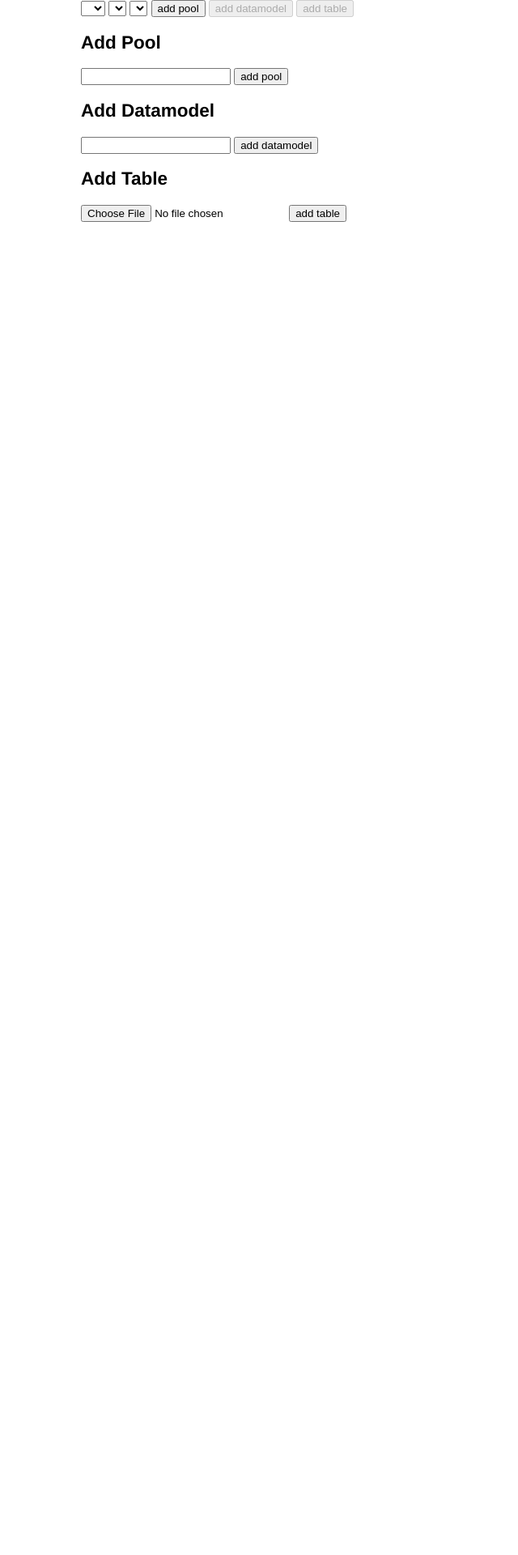
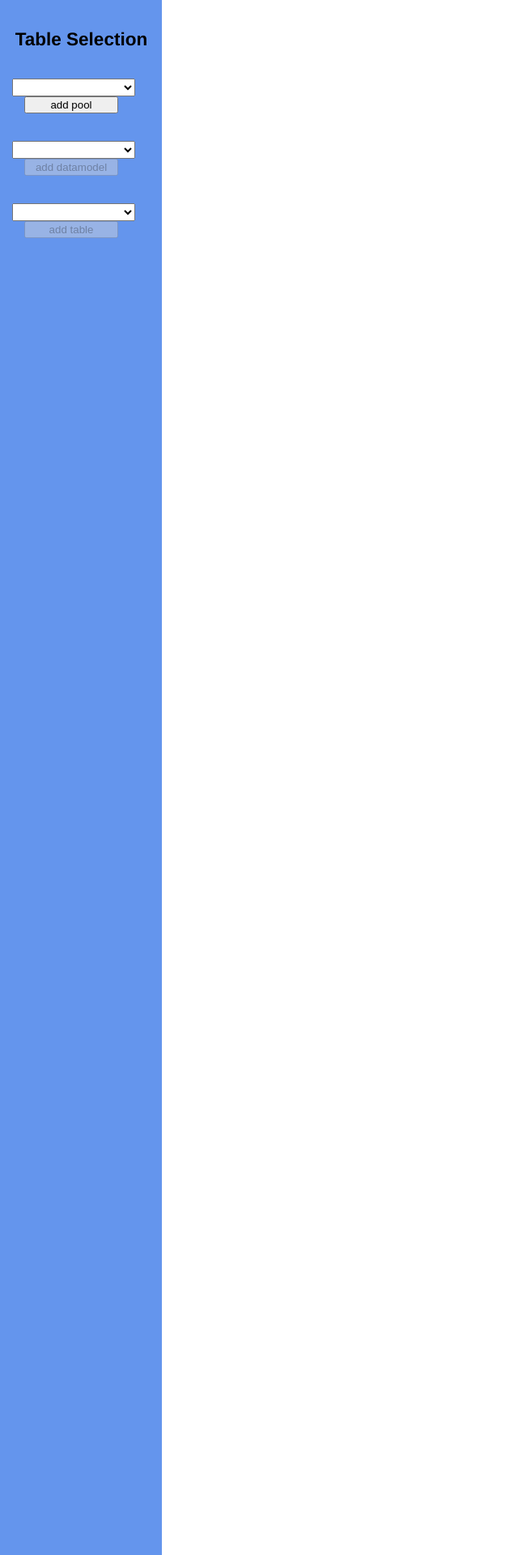
Before and after one commit to ccjake/lab-declarative-Conformance-Checking, a Flask app: page /table_manager in a window 1280 px wide. Shown: the top 1920 px of the page at 81% size, without its empty margins (0-640 px from the left). Before the commit the page ends 274 px from the top, so only its background shows below. Run offline with Flask 2, Linux system fonts and the light colour scheme; lists and menus that the app fills with data are empty; some libraries are stand-ins or nearby versions.

Commit message:
adjust the selection button position.

```diff
--- a/templates/select_func.html
+++ b/templates/select_func.html
@@ -22,7 +22,7 @@
     <span class="select">
         <a href="{{ url_for( 'table_management' ) }}" class="select_url">
             <button>
-                <img src="{{ url_for('static',filename = '/images/upload.png') }}" width="120px">
+                <img src="{{ url_for('static',filename = '/images/discover.png') }}" width="120px">
                 <br>
 
             </button>
--- a/templates/table_management.html
+++ b/templates/table_management.html
@@ -15,28 +15,42 @@
 {#    <p><input type="submit" value="upload log"></p>#}
 {#</form>#}
 
+<div id="select_div" style="background-color: cornflowerblue">
+    <br>
 
+    <h2>&nbsp; &nbsp;Table Selection</h2>
+
+    <br>
     <select id='pools'>
         <option style="display: none"></option>
         {% for pool in pools %}
             <option value="{{ pool }}" onselect="gradeChange()">{{ pool }}</option>
         {% endfor %}
     </select>
-
+    <br>
+    <button class="add_pool_open" id="add_pool_open">add pool</button>
+    <br>
+    <br>
+    <br>
 
     <select id='datamodel'>
     </select>
+    <br>
+    <button class="add_datamodel_open" id="add_datamodel_open">add datamodel</button>
+    <br>
+    <br>
+    <br>
+    <select id="table">
 
-<select id="table">
+
     </select>
-
-<button class="add_pool_open" id="add_pool_open">add pool</button>
-<button class="add_datamodel_open" id="add_datamodel_open">add datamodel</button>
+    <br>
     <button class="add_table_open" id="add_table_open">add table</button>
+</div>
 
 
 <section id="add_pool">
-    <h2>Add Pool</h2>
+    <h3 style="color: darkred">Add Pool</h3>
     <form method="POST">
         <input type="text" name="add_pool" required>
         <input type="submit" value="add pool">
@@ -44,9 +58,9 @@
 </section>
 
 <section id="add_datamodel">
-    <h2>Add Datamodel</h2>
+    <h3>Add Datamodel</h3>
     <form method="POST">
-        <input type="text" name="add_datamodel" id="to_add_datamodel_name" required >
+        <input type="text" name="add_datamodel" id="to_add_datamodel_name" required>
         <input type="submit" value="add datamodel">
     </form>
 </section>
@@ -55,7 +69,7 @@
     <h2>Add Table</h2>
     <form method="POST" enctype=multipart/form-data>
         <input type="file" name="add_table" id="to_add_table" required accept=".xes">
-        <input type="submit"  value="add table">
+        <input type="submit" value="add table">
     </form>
 </section>
 
@@ -89,7 +103,11 @@
 
         datamodel.empty();
         datamodel.append($('<option/>'));
-        $("#to_add_datamodel_name").after($('<input/>', {'type': 'hidden', 'value': pool.val(),'name':'selected_pool'}))
+        $("#to_add_datamodel_name").after($('<input/>', {
+            'type': 'hidden',
+            'value': pool.val(),
+            'name': 'selected_pool'
+        }))
         var datamodels_sel = datamodels[pool.val()];
         for (var i in datamodels_sel) {
             datamodel.append($('<option/>', {'value': datamodels_sel[i], 'text': datamodels_sel[i]}))
@@ -101,8 +119,12 @@
         table.empty();
         table.append($('<option/>'));
         var tables_sel = tables[datamodel.val()];
-        $('#to_add_table').after($('<input/>', {'type': 'hidden', 'value': pool.val(),'name':'selected_pool'}))
-        $('#to_add_table').after($('<input/>', {'type': 'hidden', 'value': datamodel.val(),'name':'selected_datamodel'}))
+        $('#to_add_table').after($('<input/>', {'type': 'hidden', 'value': pool.val(), 'name': 'selected_pool'}))
+        $('#to_add_table').after($('<input/>', {
+            'type': 'hidden',
+            'value': datamodel.val(),
+            'name': 'selected_datamodel'
+        }))
         {#$('#to_add_table').after($('<input/>', {'type': 'text', 'value': datamodel.val(),'name':'selected_pool'}))#}
 
         for (var i in tables_sel) {
@@ -129,5 +151,31 @@
 </script>
 
 
+<script>
+
+    $(function () {
+        $('#select_div').offset({
+            left: 0,
+            top: 0
+        })
+        $('#select_div').width(200)
+        $('#select_div').height(10000)
+
+        $('select').css('margin', '20')
+        $('select').width(150)
+        $('select').height(20)
+        $('select').offset({
+            left: 15
+        })
+        $('button').offset({
+            left: 30
+        })
+        $('button').width(100)
+        console.log($('#select_div').height())
+
+
+    })
+</script>
+
 </body>
 </html>
```
Also changed, not shown: templates/discover.html (added, +10 -0 lines). Lines whose indentation alone changed are shown as unchanged.
